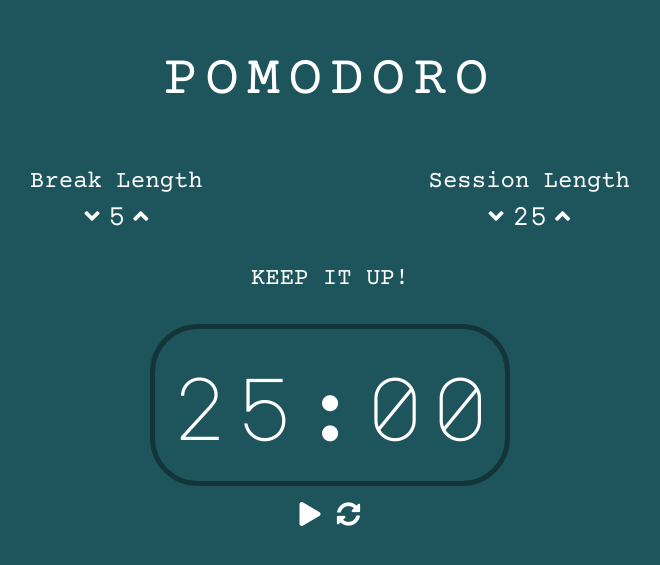
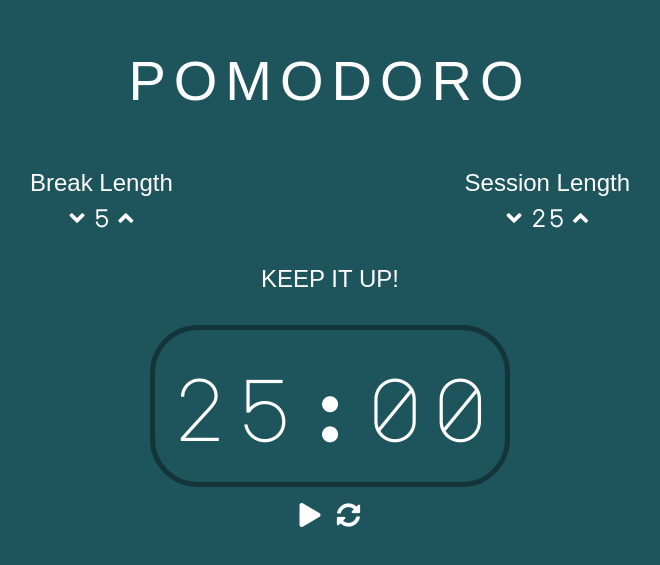
Before and after one commit to abhi747/pomodoro, a React (Create React App) app: page / in a window 1280 px wide. Shown: the part 113-678 px from the top of the page, without its empty margins (310-970 px from the left). Built offline with nearby package versions, Linux system fonts and the light colour scheme; a web font is replaced by a local one.

Commit message:
Update body font

```diff
--- a/src/index.css
+++ b/src/index.css
@@ -21,7 +21,7 @@ body {
   background-color: #1e555c;
   color: #fff;
   user-select: none;
-  font-family: "Courier Prime", monospace;
+  font-family: Arial, Helvetica, sans-serif;
   -webkit-font-smoothing: antialiased;
   -moz-osx-font-smoothing: grayscale;
 }
```
